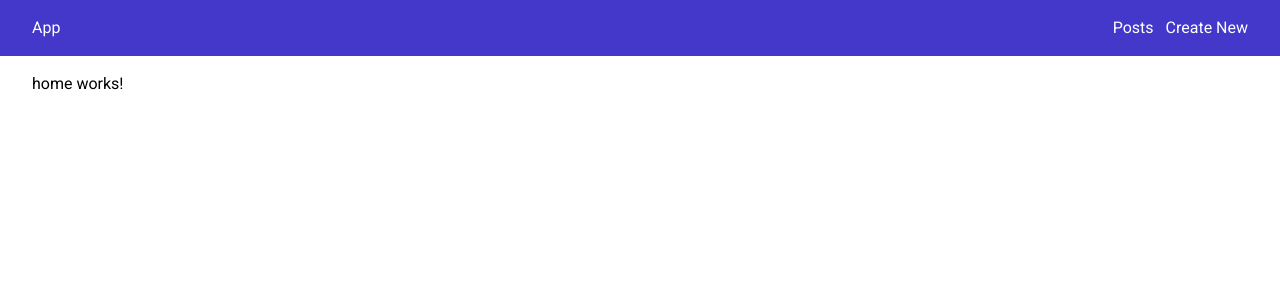
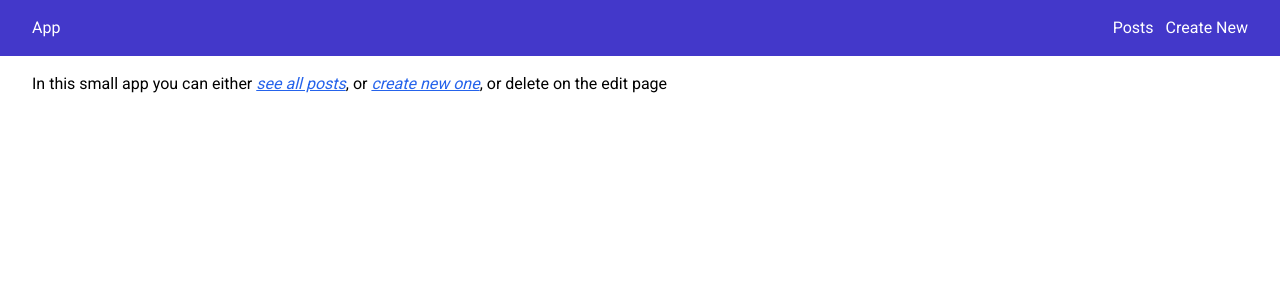
Before and after one commit to badrbiyadi/ifsmd-angular-crud, an Angular app: page / in a window 1280 px wide. Shown: the top 300 px of the page. Built offline with nearby package versions, Linux system fonts and the light colour scheme.

Commit message:
Updated the home page text

```diff
--- a/src/app/home/home.component.html
+++ b/src/app/home/home.component.html
@@ -1 +1 @@
-<p>home works!</p>
+<p>In this small app you can either <span class="italic underline text-blue-600 cursor-pointer" routerLink="/posts">see all posts</span>, or <span class="italic underline text-blue-600 cursor-pointer" routerLink="/new">create new one</span>, or delete on the edit page</p>
```
